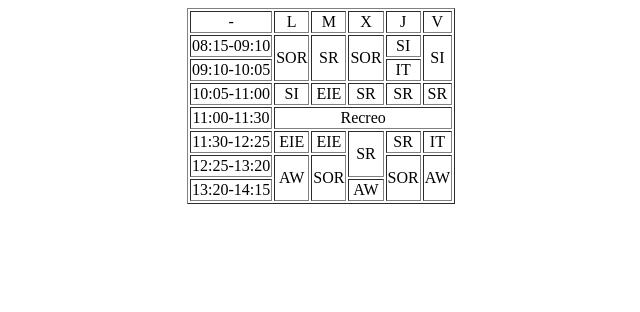
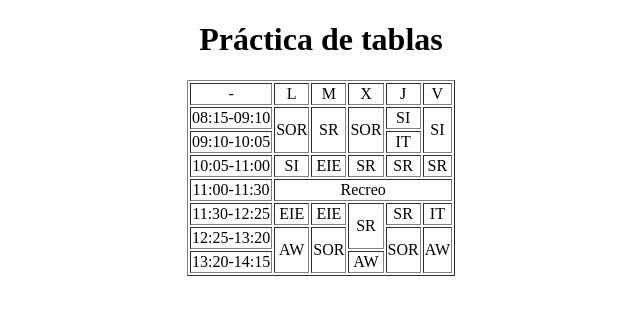
Before and after one commit to davidquico/1EVAL_HTMLYCSS_APPWEB_davidquico, a plain HTML site: page Horario/horario.html in a window 1280 px wide. Shown: the whole page, without its empty margins (319-959 px from the left). Drawn offline with Linux system fonts and the light colour scheme.

Commit message:
porque quiero xd

```diff
--- a/Horario/horario.html
+++ b/Horario/horario.html
@@ -8,6 +8,7 @@
   </head>
   <body>
     <center>
+      <h1>Pr&aacute;ctica de tablas</h1>
       <table border="1">
         <thead>
           <tr>
```
